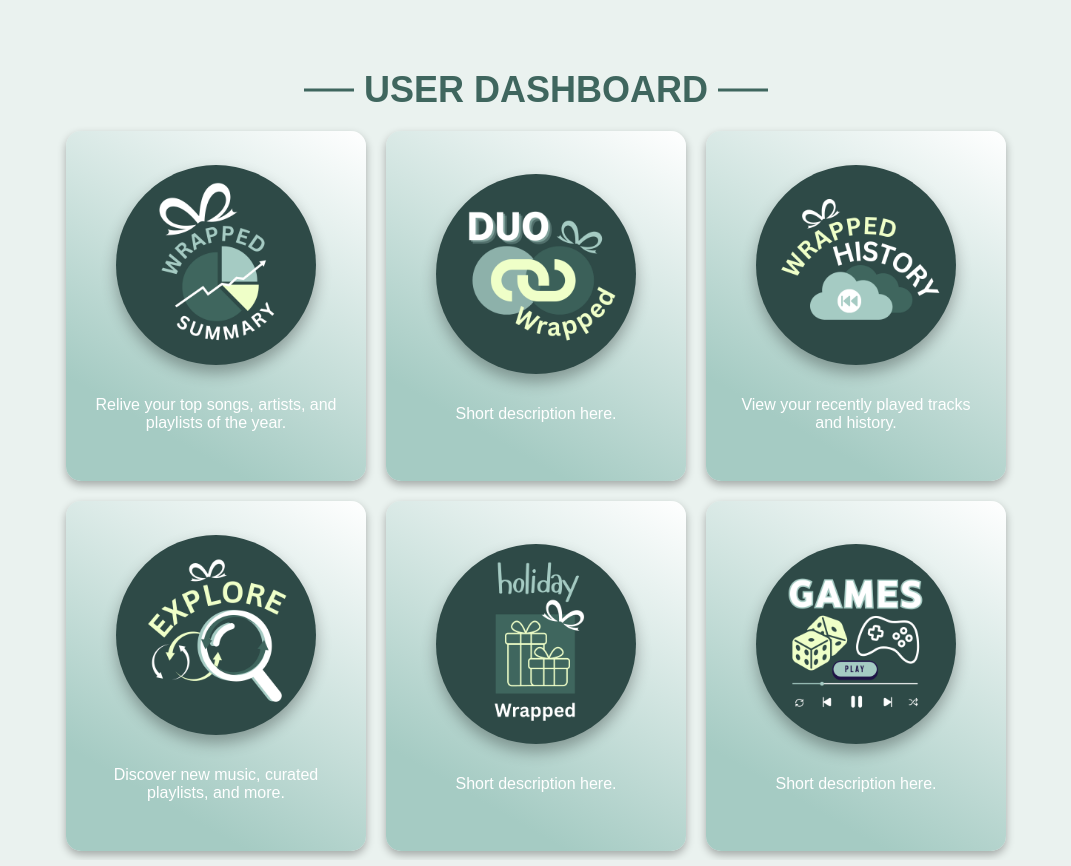
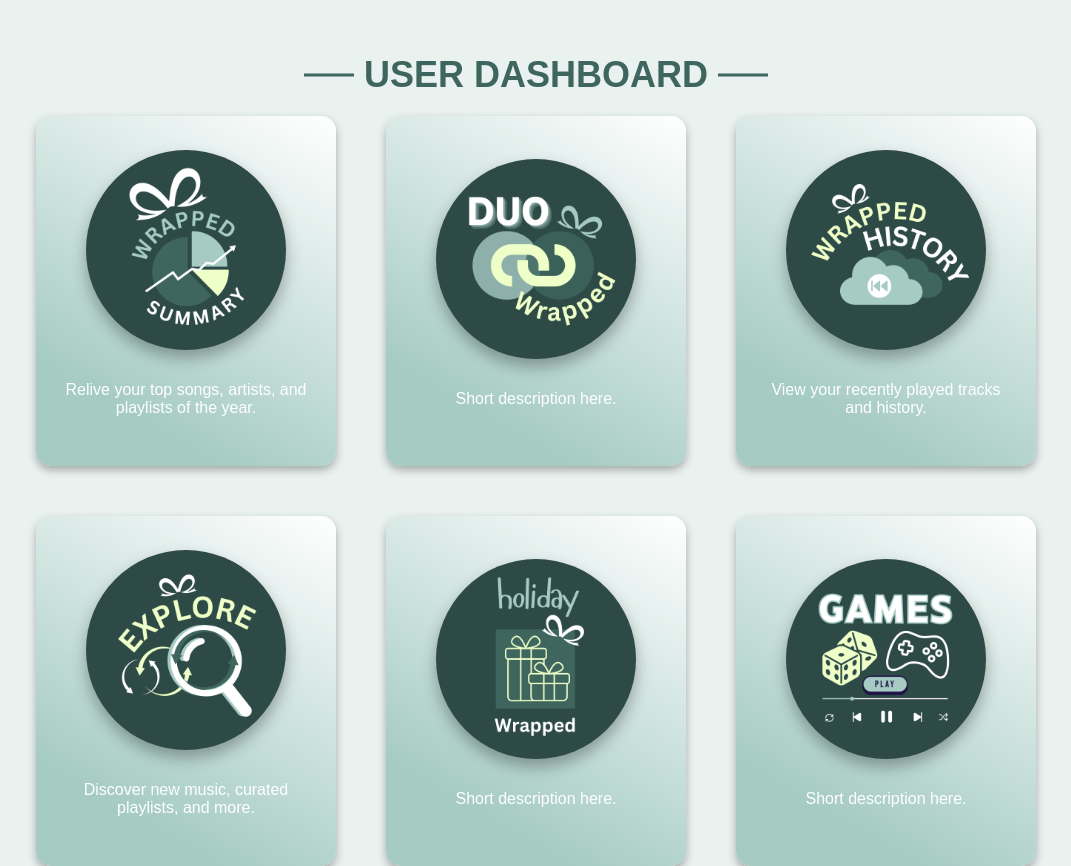
Before and after one commit to erosenfeld2005/CS2340_Project2, a Django app: page /dashboard/ in a window 1280 px wide. Shown: the part 80-946 px from the top of the page, without its empty margins (104-1175 px from the left). Run offline with Django 5.2, Linux system fonts and the light colour scheme; a user stored in the database is signed in.

Commit message:
edited spacing

```diff
--- a/templates/dashboard.html
+++ b/templates/dashboard.html
@@ -47,7 +47,7 @@
         .icon-grid {
             display: grid;
             grid-template-columns: repeat(3, 1fr); /* 2x3 grid */
-            gap: 20px;
+            gap: 50px;
         }
         .icon-card {
             width: 300px;
@@ -84,7 +84,6 @@
         .icon-circle img {
             width: 100%; /* Make the image fit within the circle */
             height: auto;
-            justify-content: center;
         }
     </style>
 </head>
```
